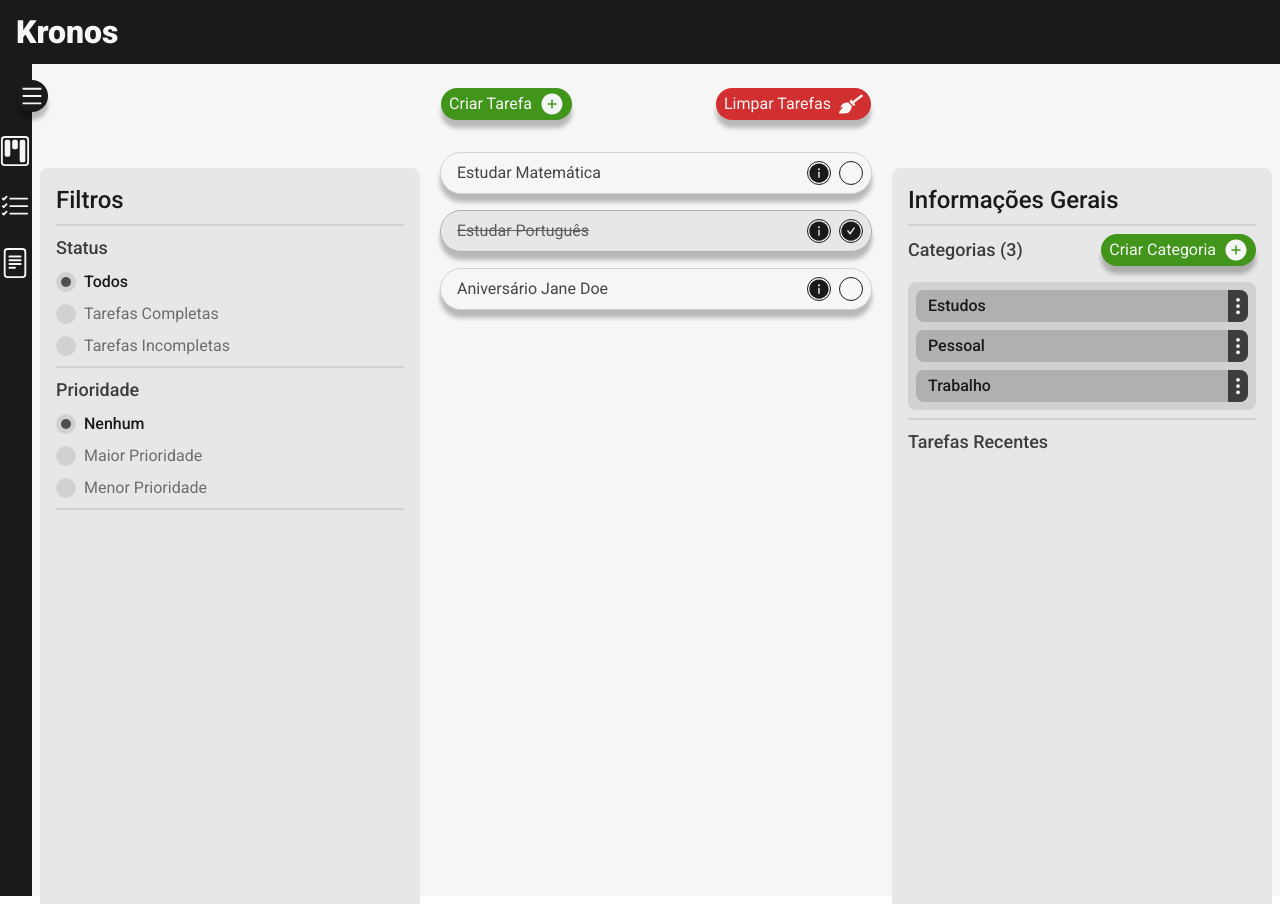
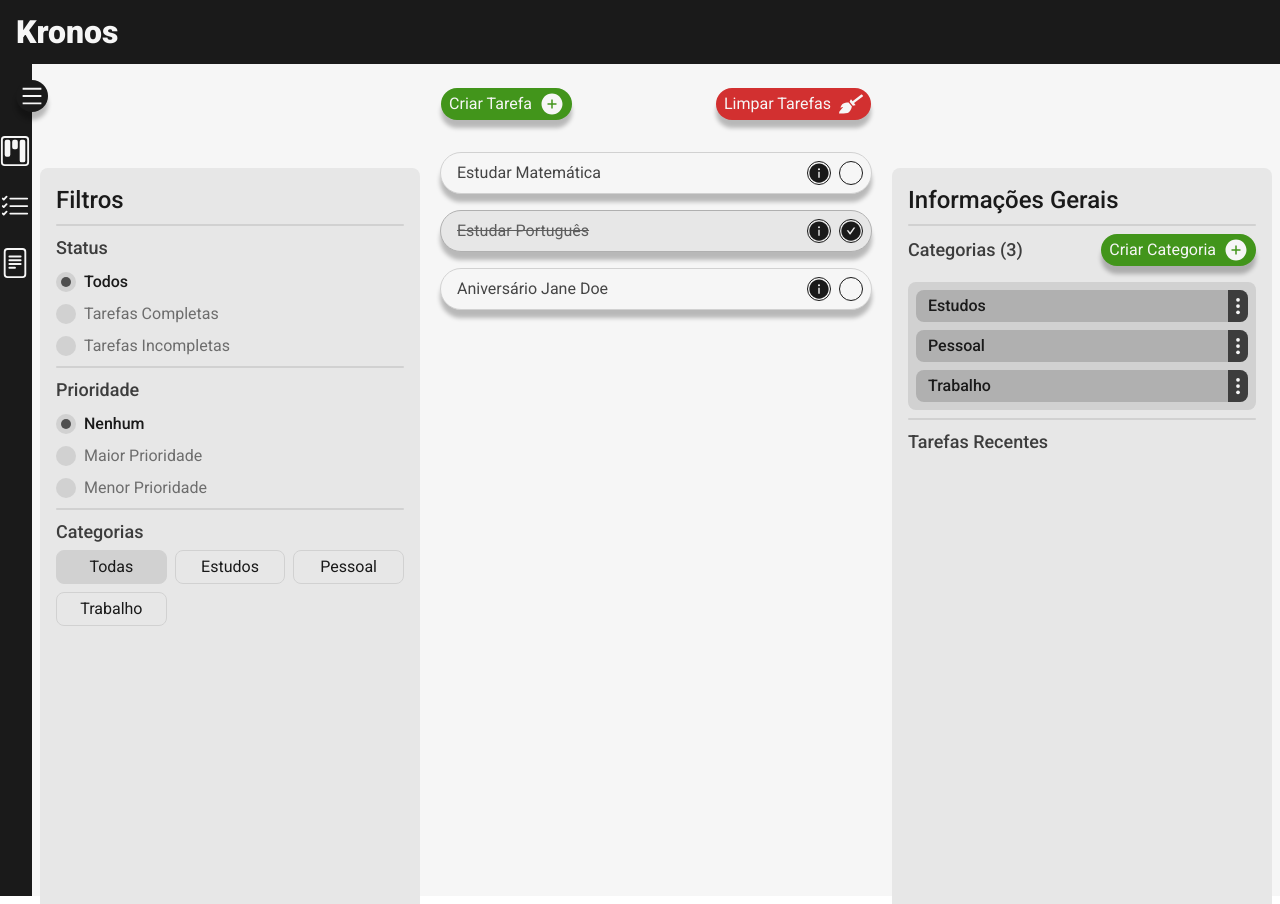
Before and after one commit to Bernardopog/kronos-app, a Next.js app in the folder apps/frontend/: page /pages/todo in a window 1280 px wide. Built offline with nearby package versions, Linux system fonts and the light colour scheme.

Commit message:
feat(frontend): add functionality to filter by category

```diff
--- a/apps/frontend/src/context/ToDoContext.tsx
+++ b/apps/frontend/src/context/ToDoContext.tsx
@@ -6,6 +6,7 @@ import { createContext, useState } from "react";
 
 type FilterStatusType = "all" | "completed" | "uncompleted";
 type FilterPriorityType = "all" | "high" | "low";
+type FilterCategoryType = "all" | string;
 
 export interface IToDoRecentList {
   id: string;
@@ -16,14 +17,19 @@ export interface IToDoRecentList {
 interface IToDoContext {
   toDoTaskList: IToDoTask[];
   selectedTask: IToDoTask | null;
-  filterStatus: FilterStatusType;
-  filterPriority: FilterPriorityType;
   isFilterShow: boolean;
   isGeneralShow: boolean;
   filterShowControl: boolean;
   generalShowControl: boolean;
+
+  // Filter
+  filterStatus: FilterStatusType;
+  filterPriority: FilterPriorityType;
+  filterCategory: FilterCategoryType;
   changeFilterStatus: (status: FilterStatusType) => void;
   changeFilterPriority: (priority: FilterPriorityType) => void;
+  changeFilterCategory: (category: FilterCategoryType) => void;
+
   toggleFilter: (type: "close" | "open") => void;
   toggleGeneral: (type: "close" | "open") => void;
   toggleTaskCompletion: (taskToToggle: IToDoTask) => void;
@@ -45,6 +51,8 @@ const ToDoProvider = ({ children }: { children: React.ReactNode }) => {
   const [filterStatus, setFilterStatus] = useState<FilterStatusType>("all");
   const [filterPriority, setFilterPriority] =
     useState<FilterPriorityType>("all");
+  const [filterCategory, setFilterCategory] =
+    useState<FilterCategoryType>("all");
   const [isFilterShow, setIsFilterShow] = useState<boolean>(false);
   const [isGeneralShow, setIsGeneralShow] = useState<boolean>(false);
 
@@ -59,6 +67,10 @@ const ToDoProvider = ({ children }: { children: React.ReactNode }) => {
 
   const changeFilterPriority = (priority: FilterPriorityType) => {
     setFilterPriority(priority);
+  };
+
+  const changeFilterCategory = (category: FilterCategoryType) => {
+    setFilterCategory(category);
   };
 
   const toggleFilter = (type: "close" | "open") => {
@@ -200,14 +212,16 @@ const ToDoProvider = ({ children }: { children: React.ReactNode }) => {
       value={{
         toDoTaskList,
         selectedTask,
-        filterStatus,
-        filterPriority,
         isFilterShow,
         isGeneralShow,
         filterShowControl,
         generalShowControl,
+        filterStatus,
+        filterPriority,
+        filterCategory,
         changeFilterStatus,
         changeFilterPriority,
+        changeFilterCategory,
         toggleFilter,
         toggleGeneral,
         toggleTaskCompletion,
--- a/apps/frontend/src/ui/ToDoPage/ToDoTaskFilter.tsx
+++ b/apps/frontend/src/ui/ToDoPage/ToDoTaskFilter.tsx
@@ -1,6 +1,7 @@
 "use client";
 import Divider from "@/components/Divider/Divider";
 import Radio from "@/components/Radio/Radio";
+import { ToDoCategoryContext } from "@/context/ToDoCategoryContext";
 import { ToDoContext } from "@/context/ToDoContext";
 import { useContext } from "react";
 import { AiOutlineClose } from "react-icons/ai";
@@ -9,10 +10,14 @@ export default function ToDoTaskFilter() {
   const {
     changeFilterStatus,
     changeFilterPriority,
+    changeFilterCategory,
     isFilterShow,
     filterShowControl,
+    filterCategory,
     toggleFilter,
   } = useContext(ToDoContext);
+
+  const { categoryList } = useContext(ToDoCategoryContext);
 
   return (
     <>
@@ -92,6 +97,52 @@ export default function ToDoTaskFilter() {
           />
         </div>
         <Divider />
+        <div>
+          <h5 className="text-lg font-medium text-woodsmoke-900">Categorias</h5>
+          <ul
+            role="menu"
+            aria-labelledby="categoryLabel"
+            className="grid grid-cols-3 mt-1 gap-2 animate-move-in opacity-0"
+          >
+            <li
+              className={`
+                  p-1 rounded-lg border border-woodsmoke-200 cursor-pointer ease-in-out duration-300
+                  hover:bg-woodsmoke-200
+                  active:bg-woodsmoke-300
+                  ${filterCategory === "all" && "bg-woodsmoke-200"}
+                `}
+            >
+              <button
+                type="button"
+                className="size-full"
+                onClick={() => changeFilterCategory("all")}
+              >
+                Todas
+              </button>
+            </li>
+            {categoryList.map((category) => {
+              return (
+                <li
+                  className={`
+                  p-1 rounded-lg border border-woodsmoke-200 cursor-pointer ease-in-out duration-300
+                  hover:bg-woodsmoke-200
+                  active:bg-woodsmoke-300
+                  ${category.id === filterCategory && "bg-woodsmoke-200"}
+                `}
+                  key={category.id}
+                >
+                  <button
+                    type="button"
+                    className="size-full"
+                    onClick={() => changeFilterCategory(category.id)}
+                  >
+                    {category.title}
+                  </button>
+                </li>
+              );
+            })}
+          </ul>
+        </div>
       </section>
     </>
   );
--- a/apps/frontend/src/ui/ToDoPage/ToDoTaskList.tsx
+++ b/apps/frontend/src/ui/ToDoPage/ToDoTaskList.tsx
@@ -7,7 +7,7 @@ import React, { useContext } from "react";
 import { AiFillPlusCircle } from "react-icons/ai";
 
 export default function ToDoTaskList() {
-  const { toDoTaskList, filterStatus, filterPriority } =
+  const { toDoTaskList, filterStatus, filterPriority, filterCategory } =
     useContext(ToDoContext);
   const { toggleModal } = useContext(ModalContext);
 
@@ -21,6 +21,10 @@ export default function ToDoTaskList() {
     >
       {toDoTaskList.length > 0 ? (
         toDoTaskList
+          .filter((task) => {
+            if (filterCategory === "all") return true;
+            else return task.category === filterCategory;
+          })
           .filter((task) => {
             if (filterStatus === "all") return true;
             else if (filterStatus === "completed") return task.isCompleted;
```
